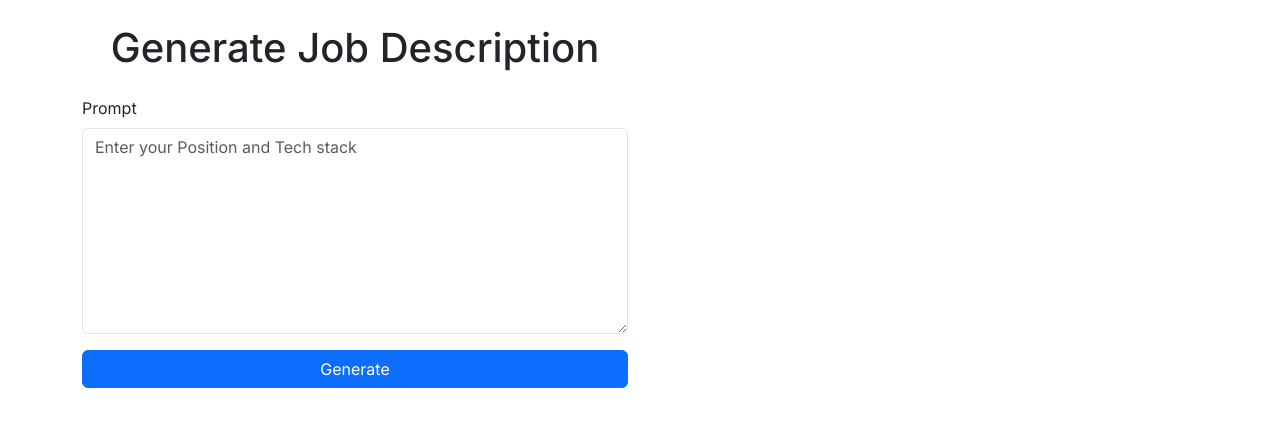
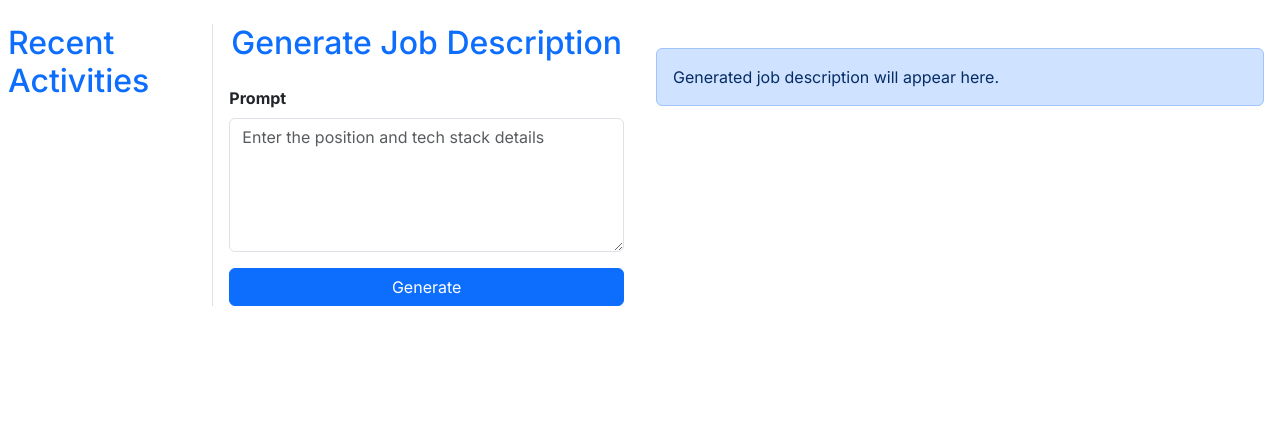
Before and after one commit to Rishi-Mishra0704/ai-jd, a Next.js app: page / in a window 1280 px wide. Shown: the top 426 px of the page. Built offline with nearby package versions, Linux system fonts and the light colour scheme.

Commit message:
update styles

```diff
--- a/src/app/page.tsx
+++ b/src/app/page.tsx
@@ -4,11 +4,11 @@ import { GEMINI_API_KEY } from "@/constants";
 import { GoogleGenerativeAI } from "@google/generative-ai";
 import { Container, Row, Col, Form, Button, Alert, Card } from 'react-bootstrap';
 
-
 const Home = () => {
   const [prompt, setPrompt] = useState<string>("");
   const [jobDescription, setJobDescription] = useState<string | null>(null);
   const [error, setError] = useState<string | null>(null);
+  const [activities, setActivities] = useState<string[]>([]);
 
   const handleSubmit = async (e: React.FormEvent) => {
     e.preventDefault();
@@ -18,10 +18,10 @@ const Home = () => {
 
     try {
       const result = await model.generateContent(`Generate a job description for this ${prompt}, give it in html format.`);
-      const response = result.response;
-      const text = response.text();
-      setJobDescription(text);
+      const response = await result.response.text(); // Ensure we await the text extraction
+      setJobDescription(response);
       setError(null); // Clear any previous errors
+      setActivities([...activities, `${prompt.split(' ').slice(0, 3).join(' ')}...`]);
     } catch (error) {
       console.error("Error generating job description:", error);
       setError("Error generating job description.");
@@ -30,19 +30,30 @@ const Home = () => {
   };
 
   return (
-    <Container className="mt-4">
+    <Container fluid className="mt-4">
       <Row>
-        <Col md={6}>
-          <h1 className="text-center mb-4">Generate Job Description</h1>
+        {/* Recent Activities Section */}
+        <Col xl={2} className="px-2 border-end" style={{ borderRight: '1px solid #ccc' }}>
+          <h2 className="text-primary">Recent Activities</h2>
+          <ul className="list-unstyled mt-3">
+            {activities.map((activity, index) => (
+              <li key={index} className="mb-2">{activity}</li>
+            ))}
+          </ul>
+        </Col>
+
+        {/* Prompt Input Section */}
+        <Col xl={4} className="px-3">
+          <h2 className="text-center text-primary mb-4">Generate Job Description</h2>
           <Form onSubmit={handleSubmit}>
             <Form.Group controlId="prompt" className="mb-3">
-              <Form.Label>Prompt</Form.Label>
+              <Form.Label className="fw-bold">Prompt</Form.Label>
               <Form.Control
                 as="textarea"
-                rows={8}
+                rows={5}
                 value={prompt}
                 onChange={(e) => setPrompt(e.target.value)}
-                placeholder="Enter your Position and Tech stack"
+                placeholder="Enter the position and tech stack details"
               />
             </Form.Group>
             <Button variant="primary" type="submit" className="w-100">
@@ -55,16 +66,22 @@ const Home = () => {
             )}
           </Form>
         </Col>
-        <Col md={6}>
-          {jobDescription && (
+
+        {/* Generated Job Description Section */}
+        <Col xl={6} className="px-3">
+          {jobDescription ? (
             <Card className="mt-4">
               <Card.Body>
-                <Card.Title>Generated Job Description</Card.Title>
-                <Card.Text>
+                <Card.Title className="text-primary">Generated Job Description</Card.Title>
+                <Card.Text >
                   {jobDescription}
                 </Card.Text>
               </Card.Body>
             </Card>
+          ) : (
+            <Alert className="mt-4">
+              Generated job description will appear here.
+            </Alert>
           )}
         </Col>
       </Row>
```
